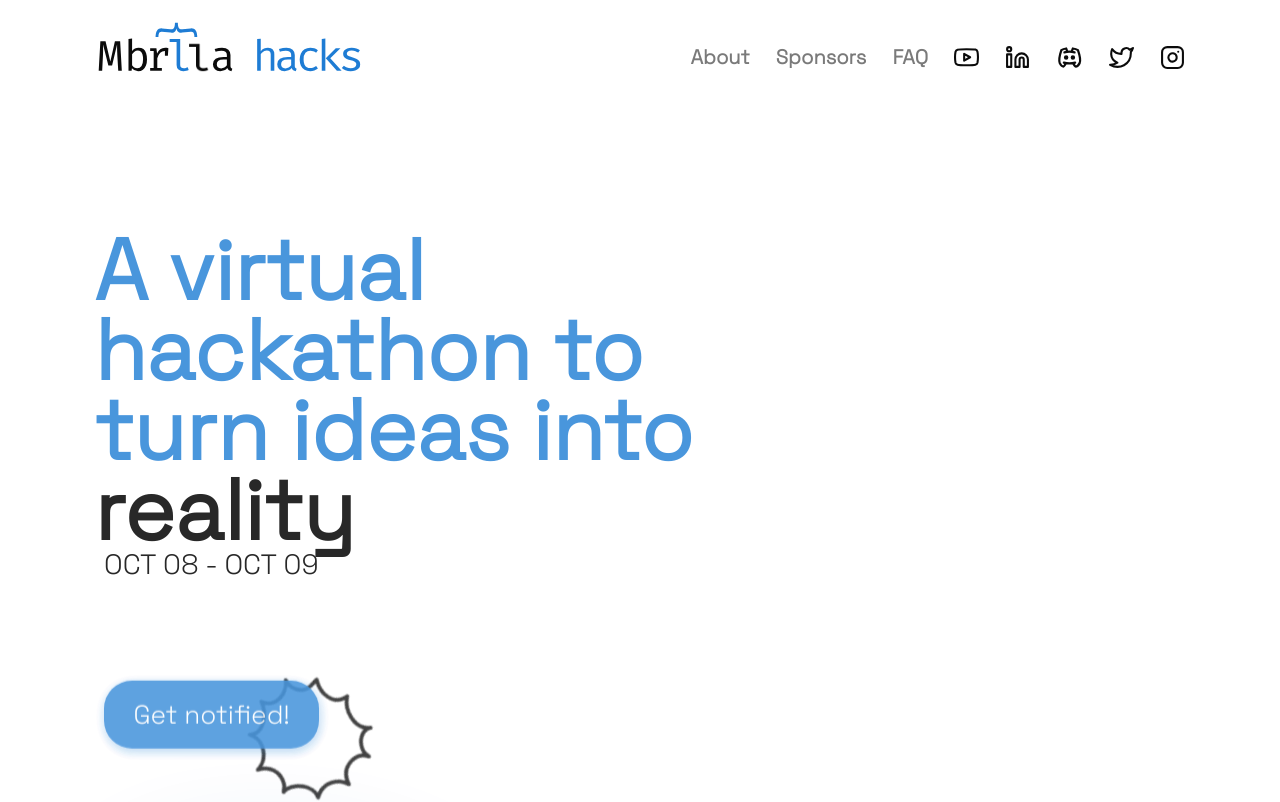
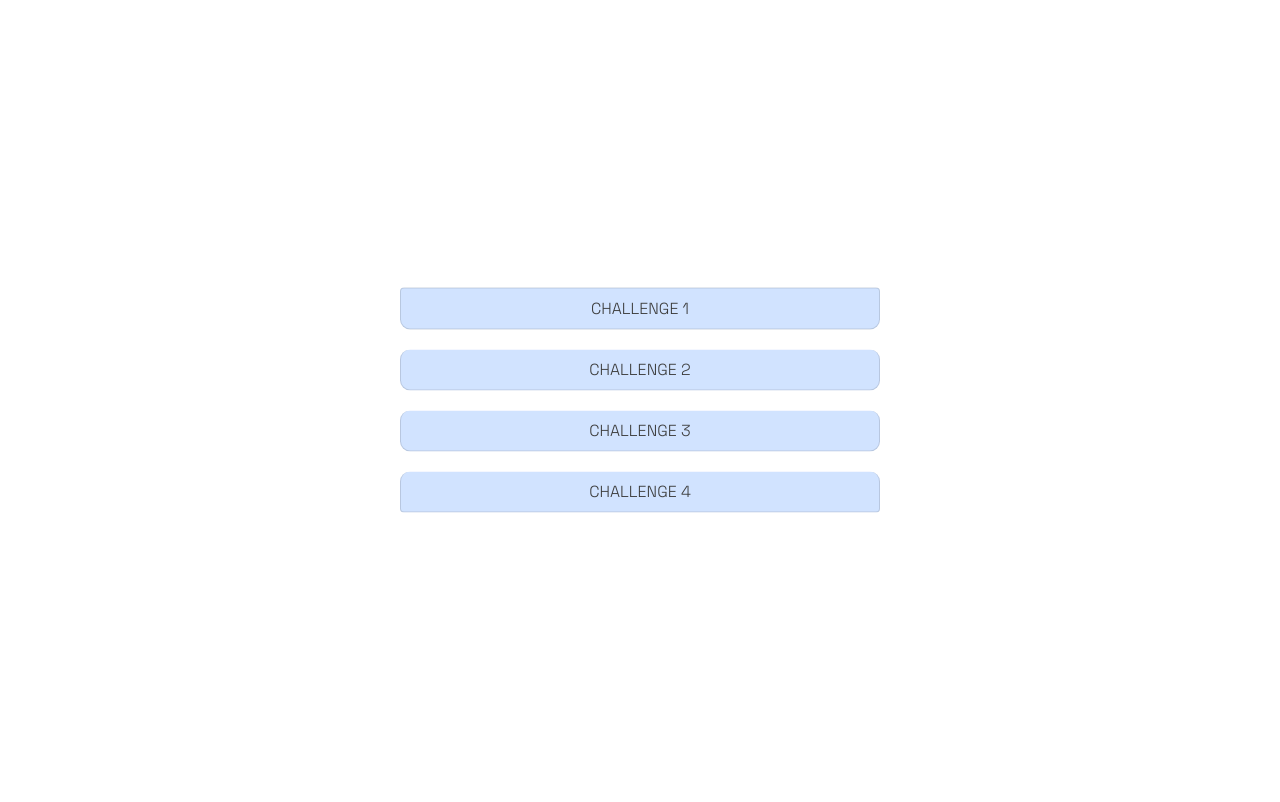
Before and after one commit to MbrllaHacks/Website, a React (Create React App) app: page /ctf in a window 1280 px wide. Shown: the top 802 px of the page. Built offline with nearby package versions, Linux system fonts and the light colour scheme; a web font is replaced by a local one.

Commit message:
Change event date and created MVP for first CTF

```diff
--- a/src/App.js
+++ b/src/App.js
@@ -9,7 +9,12 @@ import Faq from './components/Faq/faq';
 import TeamsComp from './components/Teams/Teams';
 import Loading from './loading.js'
 import React, { useState, useEffect } from 'react'
-import Ctf from './components/CTF/ctf';
+import Ctf from './components/CTF/ctf.js';
+import { Route, BrowserRouter, Routes } from 'react-router-dom';
+import Challenge1 from "./components/CTF/challenge1";
+import Challenge2 from "./components/CTF/challenge2";
+import Challenge3 from "./components/CTF/challenge3";
+import Challenge4 from "./components/CTF/challenge4";
 
 
 
@@ -24,7 +29,11 @@ function App() {
   return (
     <>
     {loading === false ? (
+      <BrowserRouter>
         <div className='main-site'>
+          <Routes>
+            <Route path="/" element={
+              <>
               <NavbarComp />
               <Home />
               <About/>
@@ -32,9 +41,18 @@ function App() {
               <Faq/>
               <Contact />
               <TeamsComp/>
-          <Ctf />
               <FooterComp />
+              </>
+            } />
+            <Route path="/ctf" element={<Ctf />} />
+              <Route path="/ctf/challenge1" element={<Challenge1 />} />
+              <Route path="/ctf/challenge2" element={<Challenge2 />} />
+              <Route path="/ctf/challenge3" element={<Challenge3 />} />
+              <Route path="/ctf/challenge4" element={<Challenge4 />} />
+            </Routes>
         </div>
+      </BrowserRouter>
+
     ) : (
       <div>
         <Loading />
--- /dev/null
+++ b/src/components/CTF/challenge1.js
@@ -0,0 +1,14 @@
+import cesar from "../../Assets/cesar_cipher.gif"
+import { Route, BrowserRouter, Routes } from 'react-router-dom';
+
+
+
+function Challenge1() {
+  console.log("Tfexirkj fe grjjzex pfli wzijk tyrccvexv")
+  return (
+        <center><a href="https://en.wikipedia.org/wiki/Julius_Caesar" target={"_blank"} className="key_is_17" ><img src={cesar}></img></a></center>
+
+  );
+}
+
+export default Challenge1;
--- /dev/null
+++ b/src/components/CTF/challenge2.js
@@ -0,0 +1,14 @@
+import cesar from "../../Assets/cesar_cipher.gif"
+import { Route, BrowserRouter, Routes } from 'react-router-dom';
+
+
+
+function Challenge2() {
+  console.log("Tfexirkj fe grjjzex pfli wzijk tyrccvexv")
+  return (
+        <center><a href="https://en.wikipedia.org/wiki/Julius_Caesar" target={"_blank"} className="key_is_17" ><img src={cesar}></img></a></center>
+
+  );
+}
+
+export default Challenge2;
--- /dev/null
+++ b/src/components/CTF/challenge3.js
@@ -0,0 +1,14 @@
+import cesar from "../../Assets/cesar_cipher.gif"
+import { Route, BrowserRouter, Routes } from 'react-router-dom';
+
+
+
+function Challenge3() {
+  console.log("Tfexirkj fe grjjzex pfli wzijk tyrccvexv")
+  return (
+        <center><a href="https://en.wikipedia.org/wiki/Julius_Caesar" target={"_blank"} className="key_is_17" ><img src={cesar}></img></a></center>
+
+  );
+}
+
+export default Challenge3;
--- /dev/null
+++ b/src/components/CTF/challenge4.js
@@ -0,0 +1,14 @@
+import cesar from "../../Assets/cesar_cipher.gif"
+import { Route, BrowserRouter, Routes } from 'react-router-dom';
+
+
+
+function Challenge4() {
+  console.log("Tfexirkj fe grjjzex pfli wzijk tyrccvexv")
+  return (
+        <center><a href="https://en.wikipedia.org/wiki/Julius_Caesar" target={"_blank"} className="key_is_17" ><img src={cesar}></img></a></center>
+
+  );
+}
+
+export default Challenge4;
--- a/src/components/CTF/ctf.js
+++ b/src/components/CTF/ctf.js
@@ -1,9 +1,21 @@
-import cesar from "../../Assets/cesar_cipher.gif"
+import { Link } from 'react-router-dom';
+import ListGroup from 'react-bootstrap/ListGroup';
+import "./../../style.css"
 
 
 function Ctf() {
   return (
-    <img src={cesar}></img>
+    <>
+
+      <div className='challengeList'>
+        <ListGroup>
+          <ListGroup.Item variant="primary" className="ctf-item"><Link to="/ctf/challenge1" className="ctf-links" > CHALLENGE 1 </Link></ListGroup.Item>
+          <ListGroup.Item variant="primary" className="ctf-item"><Link to="/ctf/challenge2" className="ctf-links" > CHALLENGE 2 </Link></ListGroup.Item>
+          <ListGroup.Item variant="primary" className="ctf-item"><Link to="/ctf/challenge3" className="ctf-links" > CHALLENGE 3 </Link></ListGroup.Item>
+          <ListGroup.Item variant="primary" className="ctf-item"><Link to="/ctf/challenge4" className="ctf-links" > CHALLENGE 4 </Link></ListGroup.Item>
+        </ListGroup>
+      </div>
+    </>
   );
 }
 
--- a/src/components/Home/home.js
+++ b/src/components/Home/home.js
@@ -20,7 +20,7 @@ function Home(){
                     </div>
 
                     <div className="dates fadeInBottom">
-                        OCT 08 - OCT 09
+                        Upcoming in 2023...
                     </div>
 
                     {/* Register Button */}
--- a/src/components/Navbar/navbar.js
+++ b/src/components/Navbar/navbar.js
@@ -6,8 +6,15 @@ import { FiInstagram,
          FiYoutube,
          FiTwitter } from "react-icons/fi";
 import { TbBrandDiscord } from "react-icons/tb";
+import { useNavigate } from "react-router-dom";
 
 function NavbarComp() {
+  const navigate = useNavigate();
+
+  const handleClick = () => {
+      navigate("/ctf");
+  }
+
   return (
     <Navbar collapseOnSelect expand="lg">
       <Container>
@@ -52,6 +59,14 @@ function NavbarComp() {
               FAQ
             </Nav.Link>
 
+            <Nav.Link
+              eventKey={2}
+              onClick={handleClick}
+              className="typo nel"
+            >
+              CTF
+            </Nav.Link>
+
 
             {/* Links to Socials */}
 
--- a/src/style.css
+++ b/src/style.css
@@ -860,3 +860,26 @@ span button {
   color: white;
   text-decoration: none;
 }
+
+/* -----------------------------------------------  Capture the Flag  -----------------------------------------------   */
+
+.challengeList {
+  position: absolute;
+  max-width: 500px;
+  width: 500px;
+  text-align: center;
+  top: 50%;
+  left: 50%;
+  transform: translate(-50%, -50%);
+}
+
+.ctf-links {
+  text-decoration: none;
+  color: #333;
+}
+
+.ctf-item {
+  border-radius: 10px;
+  background-color: #b1a7a6;
+  margin: 10px;
+}
```
Also changed, not shown: 2 other files (tests, documents, lock files or other folders). Lines whose indentation alone changed are shown as unchanged.
